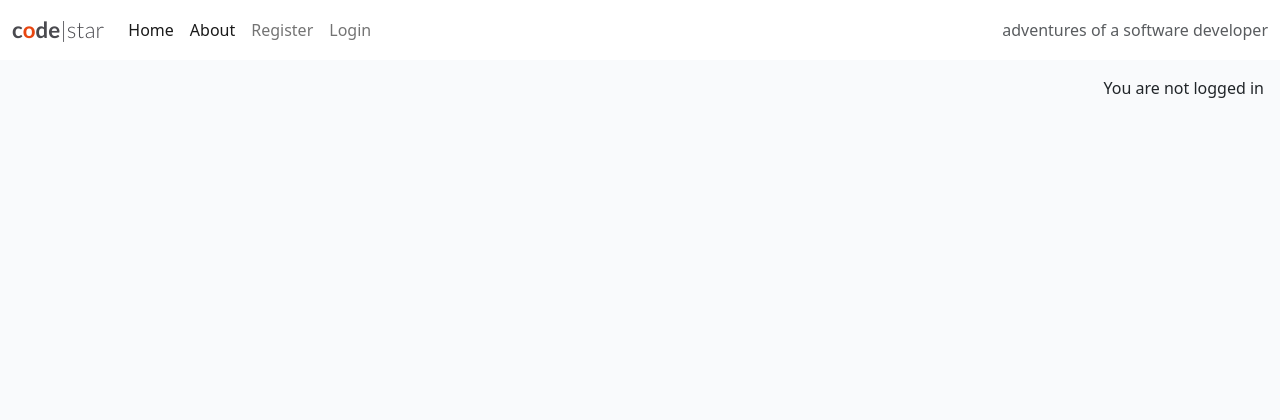
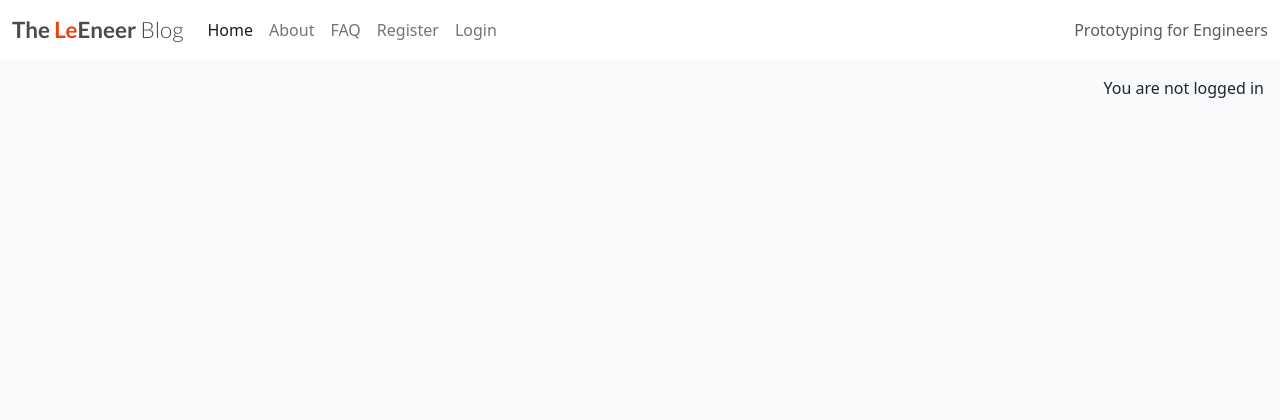
Before and after one commit to TheBlep/Le_Engineer_Blog, a Django app: page / in a window 1280 px wide. Shown: the top 420 px of the page. Run offline with Django 4.2, Linux system fonts and the light colour scheme; data that the repository does not hold is empty.

Commit message:
edit(fix): Fixed faq url in navbar url

```diff
--- a/codestar/settings.py
+++ b/codestar/settings.py
@@ -50,6 +50,7 @@ INSTALLED_APPS = [
     'django.contrib.contenttypes',
     'django_summernote',
     'faq',
+    'django_extensions',
     'cloudinary',
     'django.contrib.sessions',
     'django.contrib.messages',
--- a/codestar/urls.py
+++ b/codestar/urls.py
@@ -20,8 +20,10 @@ from django.urls import path, include
 
 
 urlpatterns = [
+    #path("", views.faq_view, name='faq'),
+    #path("faq/", include("faq.urls"), name="faq-urls"),
+    path("faq/", include("faq.urls")),  # Include the URLs from django-easy-faq
     path("about/", include("about.urls"), name="about-urls"),
-    path("faq/", include("faq.urls")),
     path("accounts/", include("allauth.urls")),
     path('admin/', admin.site.urls),
     path('summernote/', include('django_summernote.urls')),
--- a/templates/base.html
+++ b/templates/base.html
@@ -3,12 +3,13 @@
 {% url 'account_login' as login_url %}
 {% url 'account_signup' as signup_url %}
 {% url 'account_logout' as logout_url %}
+<!-- {% url 'faq' as questions_list_url %} -->
 
 <!DOCTYPE html>
 <html class="h-100" lang="en">
 
 <head>
-    <title>CodeStar Blog</title>
+    <title>The Le_Eneer Blog</title>
     <meta name="viewport" content="width=device-width, initial-scale=1" />
 
     <!-- Google Fonts CSS -->
@@ -36,8 +37,8 @@
     <!-- Navigation -->
     <nav class="navbar navbar-expand-lg navbar-light bg-white">
         <div class="container-fluid">
-            <a class="navbar-brand" href="{% url 'home' %}"><span class="brand">c<span class="red-o">o</span>de<span
-                        class="thin">|star</span></span></a>
+            <a class="navbar-brand" href="{% url 'home' %}"><span class="brand">The <span class="red-o">Le</span>Eneer<span
+                        class="thin"> Blog</span></span></a>
             <button class="navbar-toggler" type="button" data-bs-toggle="collapse" data-bs-target="#navbarText"
                 aria-controls="navbarText" aria-expanded="false" aria-label="Toggle navigation">
                 <span class="navbar-toggler-icon"></span>
@@ -45,31 +46,35 @@
             <div class="collapse navbar-collapse" id="navbarText">
                 <ul class="navbar-nav me-auto mb-2 mb-lg-0">
                     <li class="nav-item">
-                        <a class="nav-link {% if request.path == home_url %}active" aria-current="page{% endif %}"
+                        <a class="nav-link {% if request.path == home_url %}active" aria-current="home page{% endif %}"
                             href="{% url 'home' %}">Home</a>
                     </li>
                     <li class="nav-item">
-                        <a class="nav-link {% if request.path == home_url %}active" aria-current="page{% endif %}"
+                        <a class="nav-link {% if request.path == about_url %}active" aria-current="about page{% endif %}"
                             href="{% url 'about' %}">About</a>
+                    </li>
+                    <li class="nav-item">
+                        <a class="nav-link {% if request.path == faq_url %}active" aria-current="faq page{% endif %}"
+                            href="{% url 'faq:index_view' %}">FAQ</a>
                     </li>
 
                     {% if user.is_authenticated %}
                     <li class="nav-item">
-                        <a class="nav-link {% if request.path == logout_url %}active" aria-current="page{% endif %}" href="{% url 'account_logout' %}">Logout</a>
+                        <a class="nav-link {% if request.path == logout_url %}active" aria-current="logout page{% endif %}" href="{% url 'account_logout' %}">Logout</a>
                     </li>
                     {% else %}
                     <li class="nav-item">
-                        <a class="nav-link {% if request.path == signup_url %}active" aria-current="page{% endif %}"
+                        <a class="nav-link {% if request.path == signup_url %}active" aria-current="signup page{% endif %}"
                             href="{% url 'account_signup' %}">Register</a>
                     </li>
                     <li class="nav-item">
-                        <a class="nav-link {% if request.path == login_url %}active" aria-current="page{% endif %}" href="{% url 'account_login' %}">Login</a>
+                        <a class="nav-link {% if request.path == login_url %}active" aria-current="login page{% endif %}" href="{% url 'account_login' %}">Login</a>
                     </li>
                     {% endif %}
 
                 </ul>
                 <span class="navbar-text text-muted">
-                    adventures of a software developer
+                    Prototyping for Engineers
                 </span>
             </div>
         </div>
--- a/templates/faq/question_detail.html
+++ b/templates/faq/question_detail.html
@@ -28,7 +28,7 @@
             </div>
         </div>
     {% endfor %}
-</div>
+    </div>
 
 {% else %}
     {% if question.answer_set.exists %}
```
Also changed, not shown: README.md.
